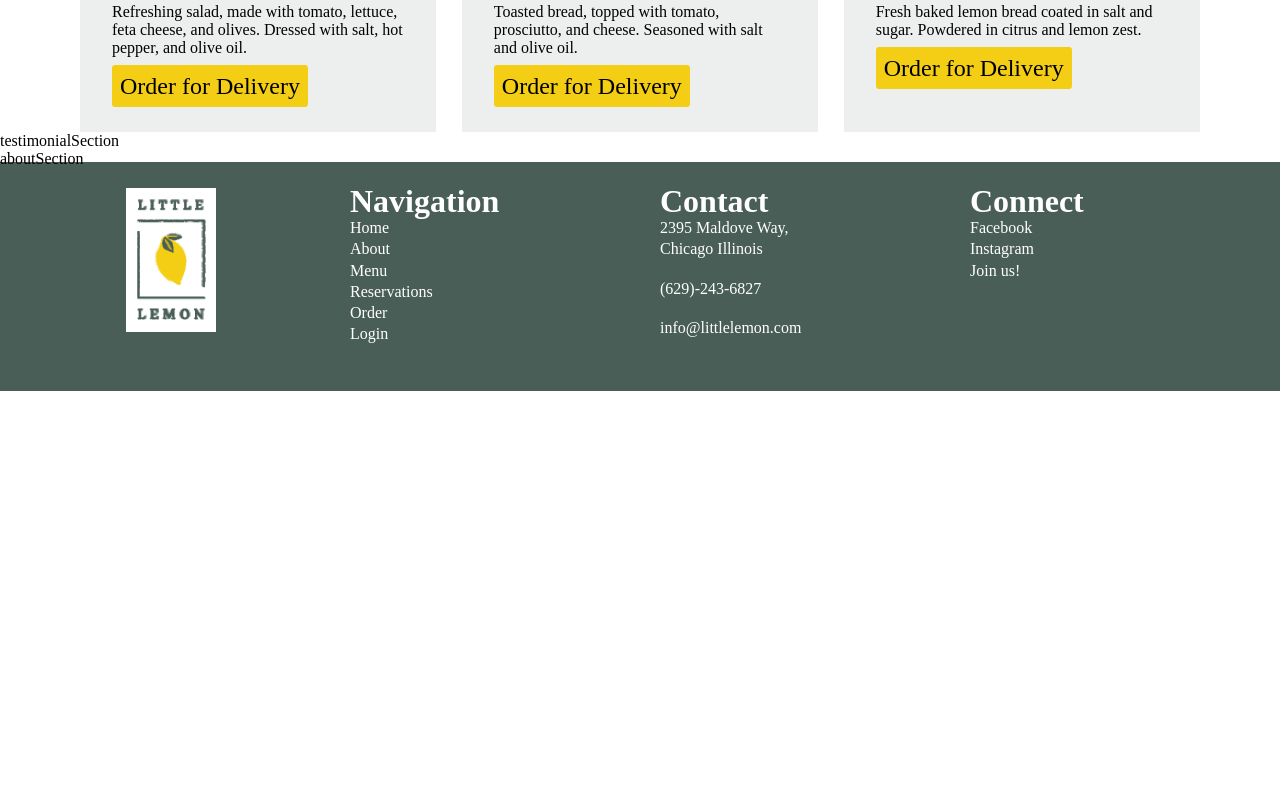
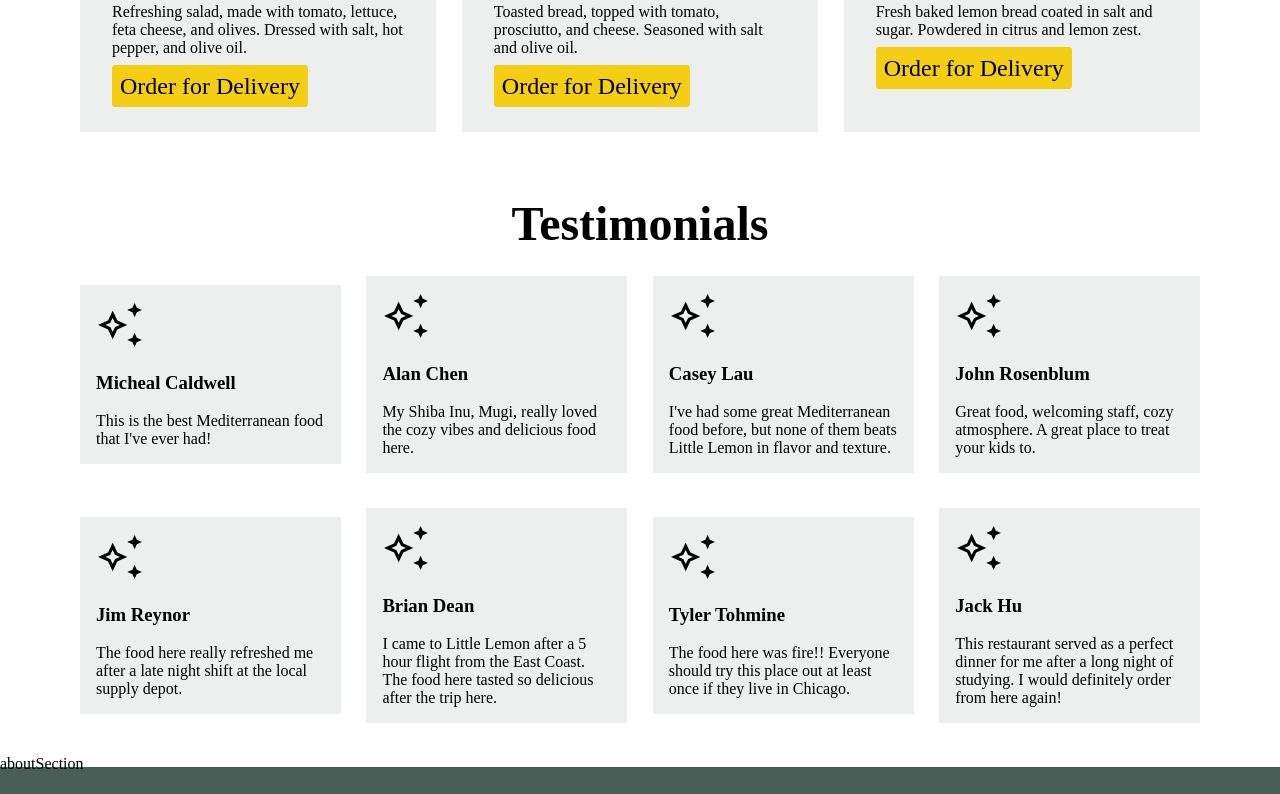
Before and after one commit to DeeprajB/Meta-Frontend-Capstone-Project, a React (Create React App) app in the folder frontend/: page / in a window 1280 px wide. Shown: the part 880-1674 px from the top of the page. Before the commit the page ends 1271 px from the top, so only its background shows below. Built offline with nearby package versions, Linux system fonts and the light colour scheme.

Commit message:
Added TestimonialSec.

```diff
--- a/frontend/src/App.css
+++ b/frontend/src/App.css
@@ -292,11 +292,99 @@
   display: none;
 }
 
+/* Testimonial Section Styling */
+
+.testimonials {
+  padding: 0 5rem 2rem 5rem;
+  animation-duration: 0.33s;
+  animation-timing-function: ease-in-out;
+  animation-name: slideDownFade;
+}
+
+.testimonials-topbar > h1{
+  text-align: center;
+  font-size: 3rem;
+  margin: 4rem 0 1rem 0;
+}
+
+.testimonials-cards {
+  display: grid;
+  grid-template-columns: repeat(4, 1fr);
+  grid-template-rows: 1fr 1fr;
+  grid-gap: 2vw;
+  align-items: center;
+}
+
+.testimonial-card {
+  background-color: #EDEFEE;
+  padding: 1rem 1rem 0 1rem;
+}
+
+.testimonial-card > img {
+  width: 3rem;
+  height: 3rem;
+  object-fit: contain;
+}
+
+.testimonials-carousel {
+  display: none;
+}
+
+@media screen and (max-width: 60rem) {
+    .action-button {
+        font-size: 1.2rem;
+    }
+
+    .specials {
+        margin: 0 -2rem 0 -2rem;
+    }
+
+    .specials-topbar {
+        flex-wrap: wrap;
+        margin-left: 2rem;
+    }
+
+    .specials-cards {
+        display: none;
+    }
+
+    .specials-carousel {
+        display: block;
+    }
+
+    .menu-card {
+        padding-bottom: 2rem;
+    }
+
+    .testimonials-topbar > h1{
+        margin: 2rem 0 1rem 0;
+    }
+
+}
 @media screen and (max-width: 50rem) {
   /* Hero Section Styling */
   .hero-text > p {
       font-size: 0.8rem;
   }
+
+  .reserve-header-text {
+    font-size: 20px;
+}
+
+.testimonials-carousel {
+    display: block;
+    background-color: #EDEFEE;
+    padding-bottom: 0;
+}
+
+.testimonials-cards {
+    display: none;
+}
+
+.testimonial-card > p {
+    margin-top: -1rem;
+    margin-bottom: 2.5rem;
+}
 
 
 }
@@ -361,8 +449,16 @@
 }
 
 /* Special Section Styling */
+
 .specials {
   padding: 0 2rem 0 2rem;
 }
 
+/* Testimonial Section Styling */
+
+.testimonials {
+  padding: 0 2rem 0 2rem;
 }
+
+
+}
--- a/frontend/src/components/sections/CardInfo/TestimonialCard.js
+++ b/frontend/src/components/sections/CardInfo/TestimonialCard.js
@@ -1,4 +1,4 @@
-import Star from '../../../../assets/star.png';
+import Star from '../../../assets/star.png';
 export default function TestimonialCard(props) {
     return (
         <article className="testimonial-card">
--- /dev/null
+++ b/frontend/src/components/sections/TestimonialCarousel.js
@@ -0,0 +1,24 @@
+import React from 'react';
+import { Carousel } from 'react-responsive-carousel';
+import TestimonialCard from './CardInfo/TestimonialCard';
+export default function CarouselPage() {
+    return (
+        <Carousel infiniteLoop={true} autoPlay={true} Interval={5000} showStatus={false}>
+            <TestimonialCard name="Micheal Caldwell" description="This is the best Mediterranean food that I've ever had!"/>
+            <TestimonialCard name="Alan Chen" description="My Shiba Inu, Mugi, really loved the cozy vibes and
+                delicious food here."/>
+            <TestimonialCard name="Casey Lau" description="I've had some great Mediterranean food before, but none of them beats
+             Little Lemon in flavor and texture."/>
+            <TestimonialCard name="John Rosenblum" description="Great food, welcoming staff, cozy atmosphere. A great place to
+                treat your kids to."/>
+            <TestimonialCard name="Jim Reynor" description="The food here really refreshed me after a late night shift
+                at the local supply depot."/>
+            <TestimonialCard name="Brian Dean" description="I came to Little Lemon after a 5 hour flight from the East Coast.
+                 The food here tasted so delicious after the trip here."/>
+            <TestimonialCard name="Tyler Tohmine" description="The food here was fire!! Everyone should try this place
+                 out at least once if they live in Chicago."/>
+            <TestimonialCard name="Jack Hu" description="This restaurant served as a perfect dinner for me after a
+                long night of studying. I would definitely order from here again!"/>
+             </Carousel>
+    )
+}
--- a/frontend/src/components/sections/testimonialSection.js
+++ b/frontend/src/components/sections/testimonialSection.js
@@ -1,8 +1,38 @@
 import React from 'react'
+
+import Carousel from './TestimonialCarousel'
+import TestimonialCard from './CardInfo/TestimonialCard';
 
 function testimonialSection() {
   return (
-    <div>testimonialSection</div>
+    <section className="testimonials">
+            <article className="testimonials-topbar">
+                    <h1>Testimonials</h1>
+            </article>
+
+
+            <section className="testimonials-cards">
+                <TestimonialCard name="Micheal Caldwell" description="This is the best Mediterranean food that I've ever had!"/>
+                <TestimonialCard name="Alan Chen" description="My Shiba Inu, Mugi, really loved the cozy vibes and
+                delicious food here."/>
+                <TestimonialCard name="Casey Lau" description="I've had some great Mediterranean food before, but none of them beats
+             Little Lemon in flavor and texture."/>
+                <TestimonialCard name="John Rosenblum" description="Great food, welcoming staff, cozy atmosphere. A great place to
+                treat your kids to."/>
+                <TestimonialCard name="Jim Reynor" description="The food here really refreshed me after a late night shift
+                at the local supply depot."/>
+                <TestimonialCard name="Brian Dean" description="I came to Little Lemon after a 5 hour flight from the East Coast.
+                 The food here tasted so delicious after the trip here."/>
+                <TestimonialCard name="Tyler Tohmine" description="The food here was fire!! Everyone should try this place
+                 out at least once if they live in Chicago."/>
+                <TestimonialCard name="Jack Hu" description="This restaurant served as a perfect dinner for me after a
+                long night of studying. I would definitely order from here again!"/>
+            </section>
+
+            <section className="testimonials-carousel">
+                <Carousel />
+            </section>
+        </section>
   )
 }
 
```
